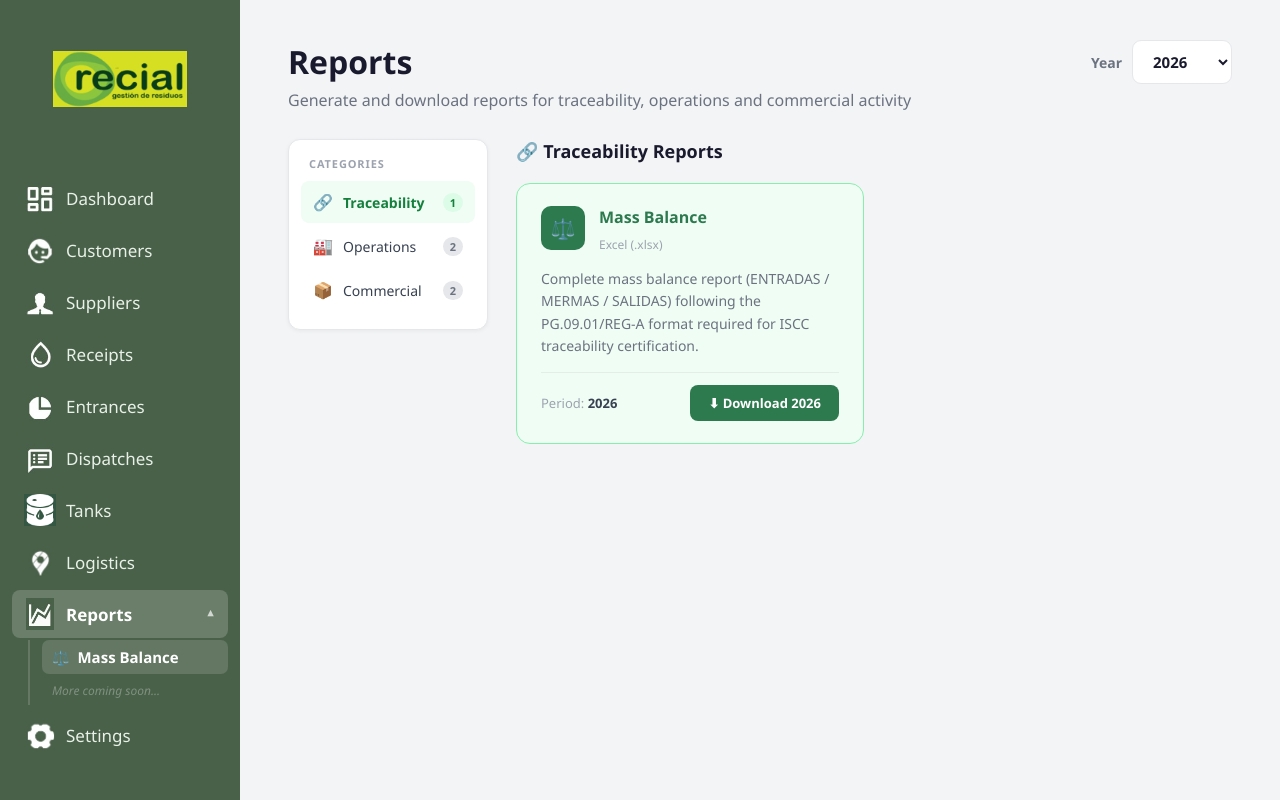
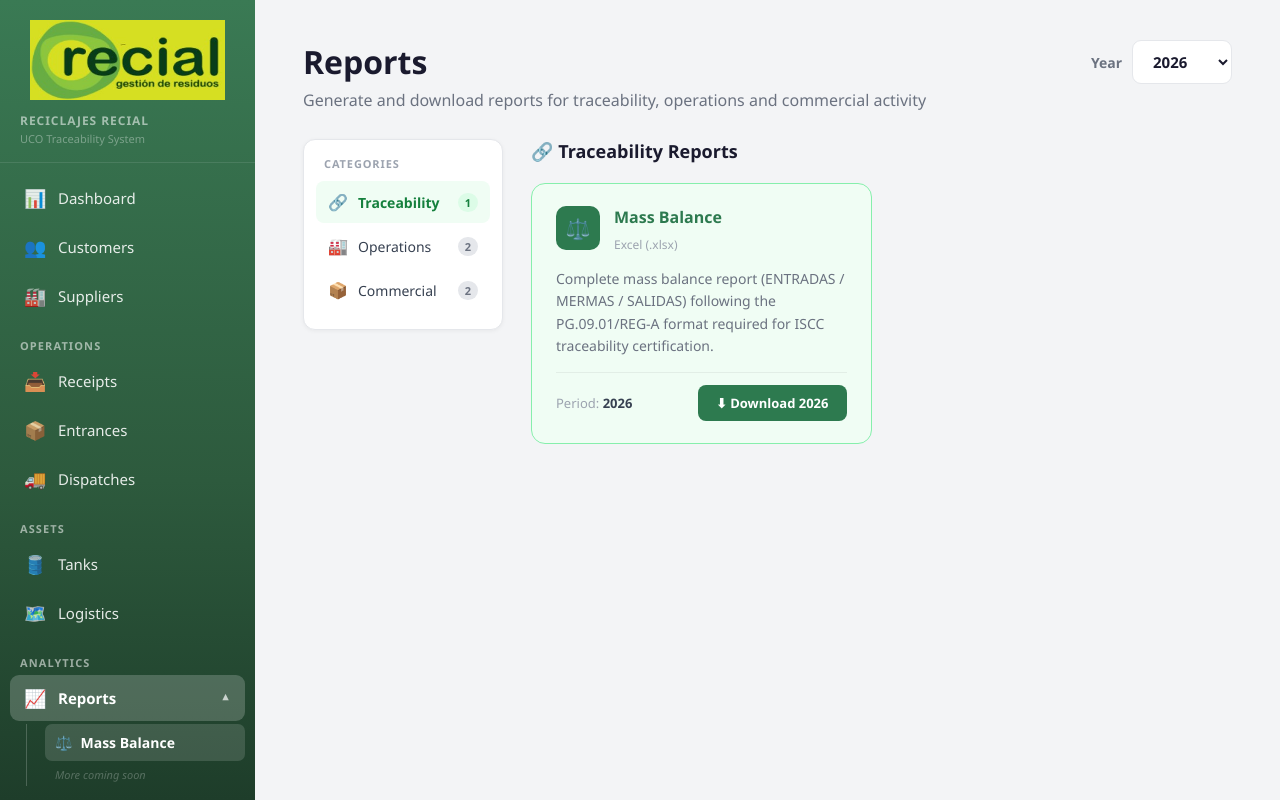
Before and after one commit to delmorallopez/RecialApp, a React (Create React App) app: page /reports in a window 1280 px wide. Built offline with nearby package versions, Linux system fonts and the light colour scheme.

Commit message:
Delete entrances

```diff
--- a/src/components/SideBar.js
+++ b/src/components/SideBar.js
@@ -2,16 +2,24 @@ import { Link, useLocation } from "react-router-dom";
 import { useState } from "react";
 
 import LogoRecial from '../Images/LogoRecial.jpg';
-import imageDashboard from '../Images/imageDashboard.jpg';
-import imageCustomers from '../Images/imageCustomers.jpg';
-import imageSuppliers from '../Images/imageSuppliers.jpg';
-import imageReceipts from '../Images/imageReciepts.jpg';
-import imageDispatches from '../Images/imageDispatches.jpg';
-import imageEntrances from '../Images/imageEntrances.jpg';
-import imageLogistics from '../Images/imageLogistics.jpg';
-import imageReports from '../Images/imageReports.jpg';
-import imageSettings from '../Images/imageSettings.jpg';
-import imageTanks from '../Images/imageTank.jpg';
+
+const MENU = [
+  { path: "/dashboard",  label: "Dashboard",  icon: "📊" },
+  { path: "/customers",  label: "Customers",  icon: "👥" },
+  { path: "/suppliers",  label: "Suppliers",  icon: "🏭" },
+  { divider: true, label: "OPERATIONS" },
+  { path: "/receipts",   label: "Receipts",   icon: "📥" },
+  { path: "/entrances",  label: "Entrances",  icon: "📦" },
+  { path: "/dispatches", label: "Dispatches", icon: "🚚" },
+  { divider: true, label: "ASSETS" },
+  { path: "/tanks",      label: "Tanks",      icon: "🛢️" },
+  { path: "/map",        label: "Logistics",  icon: "🗺️" },
+  { divider: true, label: "ANALYTICS" },
+];
+
+const REPORTS_ITEMS = [
+  { path: "/reports", label: "Mass Balance", icon: "⚖️" },
+];
 
 function SideBar({ isActive }) {
   const location = useLocation();
@@ -19,173 +27,254 @@ function SideBar({ isActive }) {
     location.pathname.startsWith("/reports")
   );
 
-  const isActive_ = (path) => location.pathname === path || location.pathname.startsWith(path + "/");
+  const isActivePath = (path) =>
+    location.pathname === path || location.pathname.startsWith(path + "/");
 
-  const menuItemStyle = (path) => ({
+  // ── Shared styles ────────────────────────────────────────
+  const itemStyle = (active) => ({
     display: "flex",
     alignItems: "center",
-    gap: "10px",
-    padding: "8px 12px",
-    borderRadius: "8px",
+    gap: "12px",
+    padding: "11px 14px",
+    borderRadius: "9px",
     textDecoration: "none",
-    fontSize: "17px",
-    fontWeight: isActive_(path) ? "700" : "500",
-    color: isActive_(path) ? "#fff" : "#e8f0e8",
-    background: isActive_(path) ? "rgba(255,255,255,0.18)" : "transparent",
-    transition: "background 0.15s, color 0.15s",
-    marginBottom: "2px",
+    marginBottom: "3px",
+    fontSize: "15px",
+    fontWeight: active ? "700" : "500",
+    color: active ? "#ffffff" : "rgba(255,255,255,0.88)",
+    background: active ? "rgba(255,255,255,0.2)" : "transparent",
+    borderLeft: active ? "3px solid rgba(255,255,255,0.9)" : "3px solid transparent",
+    transition: "all 0.15s ease",
+    cursor: "pointer",
+    width: "100%",
+    textAlign: "left",
+    border: "none",
+    boxSizing: "border-box",
+    // override border shorthand for borderLeft
+    borderLeft: active ? "3px solid rgba(255,255,255,0.9)" : "3px solid transparent",
   });
+
+  const hoverIn = (e, active) => {
+    if (!active) {
+      e.currentTarget.style.background = "rgba(255,255,255,0.1)";
+      e.currentTarget.style.color = "#ffffff";
+    }
+  };
+
+  const hoverOut = (e, active) => {
+    if (!active) {
+      e.currentTarget.style.background = "transparent";
+      e.currentTarget.style.color = "rgba(255,255,255,0.88)";
+    }
+  };
 
   return (
     <aside className={`sidebar ${isActive ? "is-active" : ""}`}>
 
-      {/* Logo */}
-      <div style={{ padding: "0 16px 16px" }}>
-        <Link to="/home">
-          <img className="logoRecial" src={LogoRecial} alt="Logo Recial" />
+      {/* ── Logo ── */}
+      <div style={{ padding: "20px 16px 8px" }}>
+        <Link to="/home" style={{ display: "block" }}>
+          <img
+            src={LogoRecial}
+            alt="Recial"
+            style={{ width: "100%", height: "80px", objectFit: "contain", display: "block" }}
+          />
         </Link>
       </div>
 
-      <nav className="menu">
+      {/* ── Company name ── */}
+      <div style={{ padding: "4px 20px 16px", borderBottom: "1px solid rgba(255,255,255,0.1)" }}>
+        <p style={{ fontSize: "12px", fontWeight: "700", color: "rgba(255,255,255,0.55)", letterSpacing: "0.08em", textTransform: "uppercase", margin: 0 }}>
+          Reciclajes Recial
+        </p>
+        <p style={{ fontSize: "11px", color: "rgba(255,255,255,0.35)", margin: "2px 0 0" }}>
+          UCO Traceability System
+        </p>
+      </div>
 
-        <Link to="/dashboard" style={menuItemStyle("/dashboard")}>
-          <img className="iconsidebar" src={imageDashboard} alt="" />
-          Dashboard
+      {/* ── Nav ── */}
+      <nav style={{ flex: 1, padding: "12px 10px" }}>
+
+        {MENU.map((item, idx) => {
+
+          // Section divider
+          if (item.divider) {
+            return (
+              <div key={idx} style={{ padding: "16px 10px 5px" }}>
+                <p style={{
+                  fontSize: "11px",
+                  fontWeight: "700",
+                  letterSpacing: "0.1em",
+                  color: "rgba(255,255,255,0.55)",
+                  textTransform: "uppercase",
+                  margin: 0,
+                }}>
+                  {item.label}
+                </p>
+              </div>
+            );
+          }
+
+          // Regular menu item
+          const active = isActivePath(item.path);
+          return (
+            <Link
+              key={item.path}
+              to={item.path}
+              style={itemStyle(active)}
+              onMouseEnter={(e) => hoverIn(e, active)}
+              onMouseLeave={(e) => hoverOut(e, active)}
+            >
+              <span style={{ fontSize: "18px", width: "22px", textAlign: "center", flexShrink: 0 }}>
+                {item.icon}
+              </span>
+              <span style={{ flex: 1 }}>{item.label}</span>
+              {active && (
+                <span style={{
+                  width: "6px", height: "6px", borderRadius: "50%",
+                  background: "rgba(255,255,255,0.9)", flexShrink: 0,
+                }} />
+              )}
             </Link>
+          );
+        })}
 
-        <Link to="/customers" style={menuItemStyle("/customers")}>
-          <img className="iconsidebar" src={imageCustomers} alt="" />
-          Customers
-        </Link>
-
-        <Link to="/suppliers" style={menuItemStyle("/suppliers")}>
-          <img className="iconsidebar" src={imageSuppliers} alt="" />
-          Suppliers
-        </Link>
-
-        <Link to="/receipts" style={menuItemStyle("/receipts")}>
-          <img className="iconsidebar" src={imageReceipts} alt="" />
-          Receipts
-        </Link>
-
-        <Link to="/entrances" style={menuItemStyle("/entrances")}>
-          <img className="iconsidebar" src={imageEntrances} alt="" />
-          Entrances
-        </Link>
-
-        <Link to="/dispatches" style={menuItemStyle("/dispatches")}>
-          <img className="iconsidebar" src={imageDispatches} alt="" />
-          Dispatches
-        </Link>
-
-        <Link to="/tanks" style={menuItemStyle("/tanks")}>
-          <img className="iconsidebar" src={imageTanks} alt="" />
-          Tanks
-        </Link>
-
-        <Link to="/map" style={menuItemStyle("/map")}>
-          <img className="iconsidebar" src={imageLogistics} alt="" />
-          Logistics
-        </Link>
-
-        {/* ── Reports section with subsections ── */}
-        <div>
-          {/* Reports toggle button */}
+        {/* ── Reports collapsible ── */}
         <button
           onClick={() => setReportsOpen(!reportsOpen)}
           style={{
-              display: "flex",
-              alignItems: "center",
-              gap: "10px",
-              padding: "8px 12px",
-              borderRadius: "8px",
-              fontSize: "17px",
-              fontWeight: location.pathname.startsWith("/reports") ? "700" : "500",
-              color: location.pathname.startsWith("/reports") ? "#fff" : "#e8f0e8",
-              background: location.pathname.startsWith("/reports")
-                ? "rgba(255,255,255,0.18)"
-                : "transparent",
+            ...itemStyle(location.pathname.startsWith("/reports")),
             border: "none",
-              cursor: "pointer",
-              width: "100%",
-              textAlign: "left",
-              marginBottom: "2px",
-              transition: "background 0.15s",
+            borderLeft: location.pathname.startsWith("/reports")
+              ? "3px solid rgba(255,255,255,0.9)"
+              : "3px solid transparent",
           }}
+          onMouseEnter={(e) => hoverIn(e, location.pathname.startsWith("/reports"))}
+          onMouseLeave={(e) => hoverOut(e, location.pathname.startsWith("/reports"))}
         >
-            <img className="iconsidebar" src={imageReports} alt="" />
+          <span style={{ fontSize: "18px", width: "22px", textAlign: "center", flexShrink: 0 }}>📈</span>
           <span style={{ flex: 1 }}>Reports</span>
-            {/* Arrow indicator */}
           <span style={{
             fontSize: "11px",
             opacity: 0.7,
+            transform: reportsOpen ? "rotate(180deg)" : "rotate(0deg)",
             transition: "transform 0.2s",
-              transform: reportsOpen ? "rotate(180deg)" : "rotate(0deg)",
             display: "inline-block",
-            }}>
-              ▼
-            </span>
+          }}>▼</span>
         </button>
 
-          {/* Subsections — shown when expanded */}
+        {/* Reports sub-items */}
         {reportsOpen && (
           <div style={{
             marginLeft: "16px",
-              borderLeft: "2px solid rgba(255,255,255,0.15)",
-              paddingLeft: "12px",
+            paddingLeft: "18px",
+            borderLeft: "1px solid rgba(255,255,255,0.2)",
             marginBottom: "4px",
           }}>
+            {REPORTS_ITEMS.map((item) => {
+              const active = isActivePath(item.path);
+              return (
                 <Link
-                to="/reports"
+                  key={item.path}
+                  to={item.path}
                   style={{
                     display: "flex",
                     alignItems: "center",
                     gap: "8px",
-                  padding: "7px 10px",
+                    padding: "9px 10px",
                     borderRadius: "7px",
                     textDecoration: "none",
-                  fontSize: "15px",
-                  fontWeight: location.pathname === "/reports" ? "700" : "400",
-                  color: location.pathname === "/reports" ? "#fff" : "#c8dcc8",
-                  background: location.pathname === "/reports"
-                    ? "rgba(255,255,255,0.14)"
-                    : "transparent",
                     marginBottom: "2px",
-                  transition: "background 0.15s",
+                    fontSize: "14px",
+                    fontWeight: active ? "700" : "400",
+                    color: active ? "#fff" : "rgba(255,255,255,0.75)",
+                    background: active ? "rgba(255,255,255,0.14)" : "transparent",
+                    transition: "all 0.15s ease",
+                  }}
+                  onMouseEnter={(e) => {
+                    if (!active) {
+                      e.currentTarget.style.background = "rgba(255,255,255,0.08)";
+                      e.currentTarget.style.color = "#fff";
+                    }
+                  }}
+                  onMouseLeave={(e) => {
+                    if (!active) {
+                      e.currentTarget.style.background = "transparent";
+                      e.currentTarget.style.color = "rgba(255,255,255,0.75)";
+                    }
                   }}
                 >
-                <span style={{ fontSize: "14px" }}>⚖️</span>
-                Mass Balance
+                  <span style={{ fontSize: "14px" }}>{item.icon}</span>
+                  <span>{item.label}</span>
                 </Link>
-
-              {/* Placeholder for future reports — easy to add */}
-              {/*
-              <Link to="/reports/receipts" style={subItemStyle("/reports/receipts")}>
-                <span>📋</span> Receipts Summary
-              </Link>
-              <Link to="/reports/dispatches" style={subItemStyle("/reports/dispatches")}>
-                <span>🚚</span> Dispatches
-              </Link>
-              */}
-
+              );
+            })}
             <div style={{
-                padding: "6px 10px",
-                fontSize: "12px",
-                color: "rgba(255,255,255,0.3)",
+              padding: "4px 10px",
+              fontSize: "11px",
+              color: "rgba(255,255,255,0.25)",
               fontStyle: "italic",
             }}>
-                More coming soon...
+              More coming soon
             </div>
           </div>
         )}
+
+        {/* ── Settings ── */}
+        {(() => {
+          const active = isActivePath("/settings");
+          return (
+            <Link
+              to="/settings"
+              style={{
+                ...itemStyle(active),
+                marginTop: "8px",
+                borderLeft: active ? "3px solid rgba(255,255,255,0.9)" : "3px solid transparent",
+              }}
+              onMouseEnter={(e) => hoverIn(e, active)}
+              onMouseLeave={(e) => hoverOut(e, active)}
+            >
+              <span style={{ fontSize: "18px", width: "22px", textAlign: "center", flexShrink: 0 }}>⚙️</span>
+              <span style={{ flex: 1 }}>Settings</span>
+              {active && (
+                <span style={{ width: "6px", height: "6px", borderRadius: "50%", background: "rgba(255,255,255,0.9)", flexShrink: 0 }} />
+              )}
+            </Link>
+          );
+        })()}
+      </nav>
+
+      {/* ── Footer ── */}
+      <div style={{
+        padding: "12px 14px 16px",
+        borderTop: "1px solid rgba(255,255,255,0.1)",
+        marginTop: "auto",
+      }}>
+        <div style={{
+          display: "flex",
+          alignItems: "center",
+          gap: "10px",
+          padding: "9px 12px",
+          borderRadius: "9px",
+          background: "rgba(255,255,255,0.07)",
+        }}>
+          <div style={{
+            width: "32px", height: "32px", borderRadius: "50%",
+            background: "rgba(255,255,255,0.2)",
+            display: "flex", alignItems: "center", justifyContent: "center",
+            fontSize: "13px", fontWeight: "700", color: "#fff", flexShrink: 0,
+          }}>R</div>
+          <div>
+            <p style={{ fontSize: "13px", fontWeight: "600", color: "rgba(255,255,255,0.88)", margin: 0 }}>
+              Recial Admin
+            </p>
+            <p style={{ fontSize: "10px", color: "rgba(255,255,255,0.35)", margin: "1px 0 0" }}>
+              v1.0 · UCO System
+            </p>
+          </div>
+        </div>
       </div>
 
-        <Link to="/settings" style={menuItemStyle("/settings")}>
-          <img className="iconsidebar" src={imageSettings} alt="" />
-          Settings
-        </Link>
-
-      </nav>
     </aside>
   );
 }
--- a/src/index.css
+++ b/src/index.css
@@ -5,19 +5,39 @@
 	font-family: 'Segoe UI', system-ui, sans-serif;
   }
 
-  /* â”€â”€ App shell â”€â”€â”€â”€â”€â”€â”€â”€â”€â”€â”€â”€â”€â”€â”€â”€â”€â”€â”€â”€â”€â”€â”€â”€â”€â”€â”€â”€â”€â”€â”€â”€â”€â”€â”€ */
   body {
 	background-color: #f3f4f6;
 	color: #1a1a2e;
 	-webkit-font-smoothing: antialiased;
   }
 
+  /* ── App shell ── */
   .app {
 	display: flex;
 	min-height: 100vh;
   }
 
-  /* â”€â”€ Main content area â”€â”€â”€â”€â”€â”€â”€â”€â”€â”€â”€â”€â”€â”€â”€â”€â”€â”€â”€â”€â”€â”€â”€â”€â”€â”€â”€ */
+  /* ── Sidebar ── */
+  .sidebar {
+	flex: 0 0 255px;
+	width: 255px;
+	min-height: 100vh;
+	background: linear-gradient(180deg, #3a7a54 0%, #2d5a3d 60%, #1e3d2a 100%);
+	position: sticky;
+	top: 0;
+	height: 100vh;
+	display: flex;
+	flex-direction: column;
+	overflow-y: auto;
+	overflow-x: hidden;
+	scrollbar-width: none;
+  }
+
+  .sidebar::-webkit-scrollbar {
+	display: none;
+  }
+
+  /* ── Main content ── */
   .content {
 	flex: 1 1 0;
 	background-color: #f3f4f6;
@@ -25,98 +45,27 @@
 	overflow-y: auto;
   }
 
-  /* â”€â”€ Sidebar â”€â”€â”€â”€â”€â”€â”€â”€â”€â”€â”€â”€â”€â”€â”€â”€â”€â”€â”€â”€â”€â”€â”€â”€â”€â”€â”€â”€â”€â”€â”€â”€â”€â”€â”€â”€â”€ */
-  .sidebar {
-	flex: 0 0 240px;
-	width: 240px;
-	min-height: 100vh;
-	background-color: #496149;
-	padding: 1.5rem 0 1rem 0;
-	display: flex;
-	flex-direction: column;
-	position: sticky;
-	top: 0;
-	height: 100vh;
-	overflow-y: auto;
-  }
-
-  .sidebar h3 {
-	color: #a8c5a0;
-	font-size: 0.7rem;
-	text-transform: uppercase;
-	letter-spacing: 0.08em;
-	margin: 1rem 1.5rem 0.4rem;
-  }
-
-  .logoRecial {
-	width: 80%;
-	height: 110px;
-	object-fit: contain;
-	display: block;
-	margin: 0 auto 1.5rem;
-	padding: 0 1rem;
-  }
-
-  /* â”€â”€ Sidebar menu â”€â”€â”€â”€â”€â”€â”€â”€â”€â”€â”€â”€â”€â”€â”€â”€â”€â”€â”€â”€â”€â”€â”€â”€â”€â”€â”€â”€â”€â”€â”€â”€ */
-  .sidebar .menu {
-	display: flex;
-	flex-direction: column;
-	gap: 2px;
-	padding: 0 0.75rem;
-  }
-
-  .sidebar .menu .menu-item {
-	display: flex;
-	align-items: center;
-	gap: 12px;
-	padding: 0.6rem 0.75rem;
-	color: #e8f0e8;
-	text-decoration: none;
-	font-size: 20px;
-	font-weight: 500;
-	border-radius: 8px;
-	transition: background 0.15s, color 0.15s;
-  }
-
-  .sidebar .menu .menu-item:hover {
-	background-color: rgba(255, 255, 255, 0.12);
-	color: #fff;
-  }
-
-  .sidebar .menu .menu-item.active {
-	background-color: rgba(255, 255, 255, 0.18);
-	color: #fff;
-	font-weight: 600;
-  }
-
-  .sidebar .iconsidebar {
-	height: 32px;
-	width: 32px;
-	object-fit: contain;
-	flex-shrink: 0;
-  }
-
-  /* â”€â”€ Hamburger toggle (mobile) â”€â”€â”€â”€â”€â”€â”€â”€â”€â”€â”€â”€â”€â”€â”€â”€â”€â”€â”€ */
+  /* ── Hamburger toggle (mobile) ── */
   .menu-toggle {
 	display: none;
 	position: fixed;
-	top: 1.25rem;
-	right: 1.25rem;
-	width: 48px;
-	height: 48px;
+	top: 1rem;
+	right: 1rem;
+	width: 44px;
+	height: 44px;
 	border-radius: 50%;
-	background-color: #496149;
+	background: #3a7a54;
 	cursor: pointer;
 	z-index: 200;
-	box-shadow: 0 2px 8px rgba(0,0,0,0.2);
+	box-shadow: 0 2px 8px rgba(0,0,0,0.25);
   }
 
   .hamburger {
 	position: relative;
-	top: calc(50% - 2px);
+	top: calc(50% - 1px);
 	left: 50%;
 	transform: translate(-50%, -50%);
-	width: 24px;
+	width: 22px;
   }
 
   .hamburger > span,
@@ -125,39 +74,22 @@
 	display: block;
 	position: absolute;
 	width: 100%;
-	height: 3px;
+	height: 2px;
 	border-radius: 99px;
 	background-color: #fff;
 	transition-duration: 0.25s;
   }
 
-  .hamburger > span::before {
-	content: '';
-	top: -7px;
-  }
+  .hamburger > span::before { content: ''; top: -6px; }
+  .hamburger > span::after  { content: ''; top: 6px;  }
 
-  .hamburger > span::after {
-	content: '';
-	top: 7px;
-  }
+  .menu-toggle.is-active .hamburger > span          { transform: rotate(45deg); }
+  .menu-toggle.is-active .hamburger > span::before  { top: 0; transform: rotate(0deg); }
+  .menu-toggle.is-active .hamburger > span::after   { top: 0; transform: rotate(90deg); }
 
-  .menu-toggle.is-active .hamburger > span {
-	transform: rotate(45deg);
-  }
-
-  .menu-toggle.is-active .hamburger > span::before {
-	top: 0;
-	transform: rotate(0deg);
-  }
-
-  .menu-toggle.is-active .hamburger > span::after {
-	top: 0;
-	transform: rotate(90deg);
-  }
-
-  /* â”€â”€ Home page â”€â”€â”€â”€â”€â”€â”€â”€â”€â”€â”€â”€â”€â”€â”€â”€â”€â”€â”€â”€â”€â”€â”€â”€â”€â”€â”€â”€â”€â”€â”€â”€â”€â”€â”€ */
+  /* ── Home page ── */
   .home-page {
-	padding: 48px 36px;
+	padding: 48px 40px;
 	text-align: center;
   }
 
@@ -173,9 +105,9 @@
 	color: #6b7280;
   }
 
-  /* â”€â”€ Generic "in progress" pages â”€â”€â”€â”€â”€â”€â”€â”€â”€â”€â”€â”€â”€â”€â”€â”€â”€ */
+  /* ── Generic in-progress pages ── */
   .contentinprogress {
-	padding: 48px 36px;
+	padding: 48px 40px;
 	display: flex;
 	flex-direction: column;
 	align-items: center;
@@ -186,41 +118,27 @@
 	font-size: 1rem;
   }
 
-  .contentinprogress h2 {
-	font-size: 1.1rem;
-	font-weight: 600;
-	color: #374151;
+  /* ── Responsive ── */
+  @media (max-width: 1200px) {
+	.sidebar { flex: 0 0 230px; width: 230px; }
   }
 
-  /* â”€â”€ Responsive â”€â”€â”€â”€â”€â”€â”€â”€â”€â”€â”€â”€â”€â”€â”€â”€â”€â”€â”€â”€â”€â”€â”€â”€â”€â”€â”€â”€â”€â”€â”€â”€â”€â”€ */
   @media (max-width: 1024px) {
-	.sidebar {
-	  flex: 0 0 200px;
-	  width: 200px;
-	}
+	.sidebar { flex: 0 0 210px; width: 210px; }
   }
 
   @media (max-width: 768px) {
-	.menu-toggle {
-	  display: block;
-	}
-
-	.content {
-	  padding-top: 5rem;
-	}
-
+	.menu-toggle { display: flex; align-items: center; justify-content: center; }
+	.content { padding-top: 4rem; }
 	.sidebar {
 	  position: fixed;
 	  top: 0;
-	  left: -280px;
+	  left: -260px;
 	  height: 100vh;
-	  width: 260px;
+	  width: 255px;
 	  flex: none;
 	  z-index: 100;
 	  transition: left 0.2s ease;
 	}
-
-	.sidebar.is-active {
-	  left: 0;
-	}
+	.sidebar.is-active { left: 0; }
   }
```
Also changed, not shown: 2 other files (tests, documents, lock files or other folders). Lines whose indentation alone changed are shown as unchanged.
